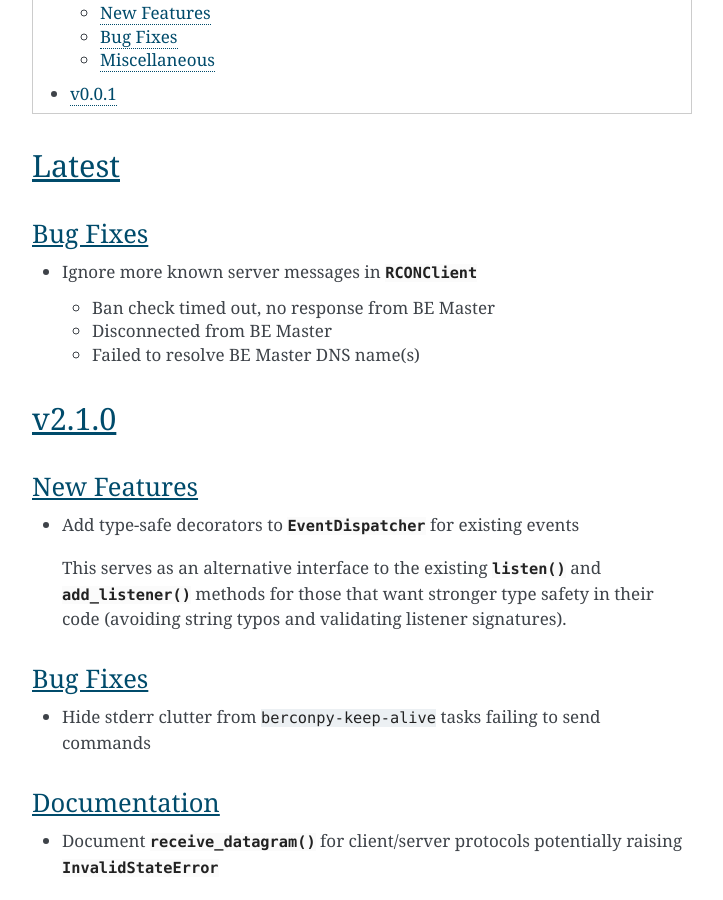
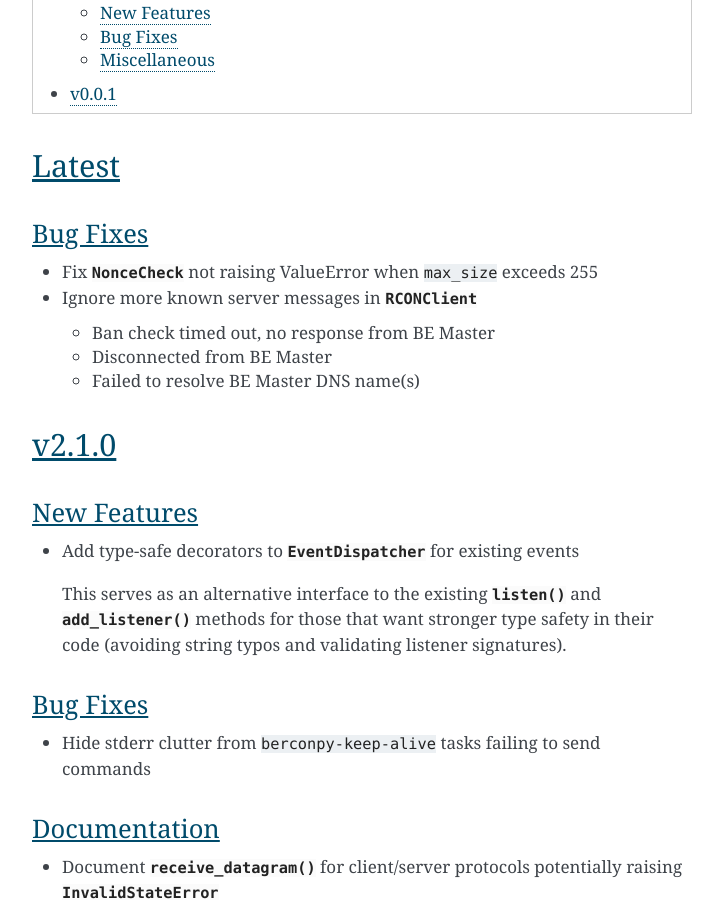
Before and after one commit to thegamecracks/berconpy, a Sphinx documentation site: the page built from docs/source/changelog.rst, in a window 1280 px wide and 900 px high, scrolled down 1021 px. Shown: the whole window, without its empty margins (388-1111 px from the left). Built offline with Sphinx 7.4.7, drawn with Linux system fonts in a browser that asks for light colours.

Commit message:
docs: add NonceCheck max_size fix to changelog
Introduced by commit 8639829ca059de121917108a05edd58694b8cd3c

```diff
--- a/docs/source/changelog.rst
+++ b/docs/source/changelog.rst
@@ -10,6 +10,9 @@ Latest
 
 Bug Fixes
 ^^^^^^^^^
+
+* Fix :py:class:`~berconpy.NonceCheck` not raising ValueError
+  when ``max_size`` exceeds 255
 
 * Ignore more known server messages in :py:class:`~berconpy.client.RCONClient`
 
```
